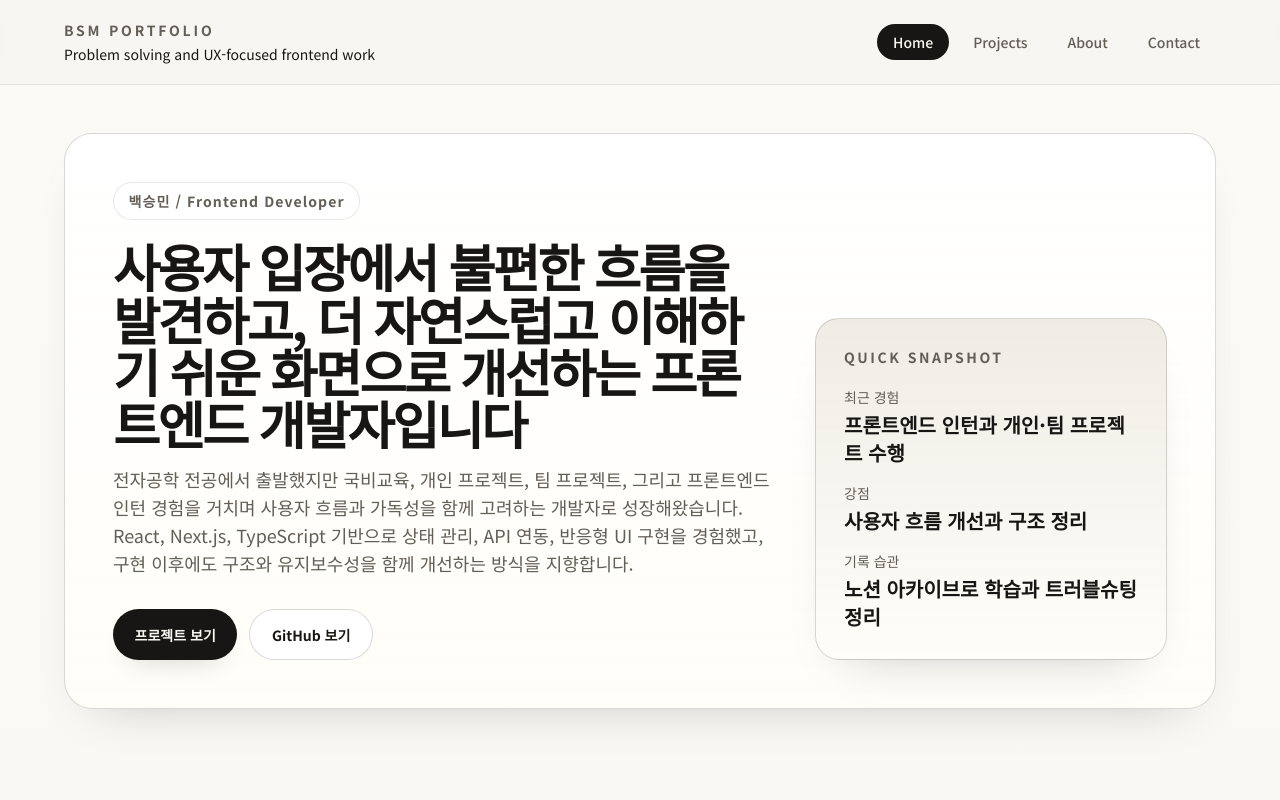
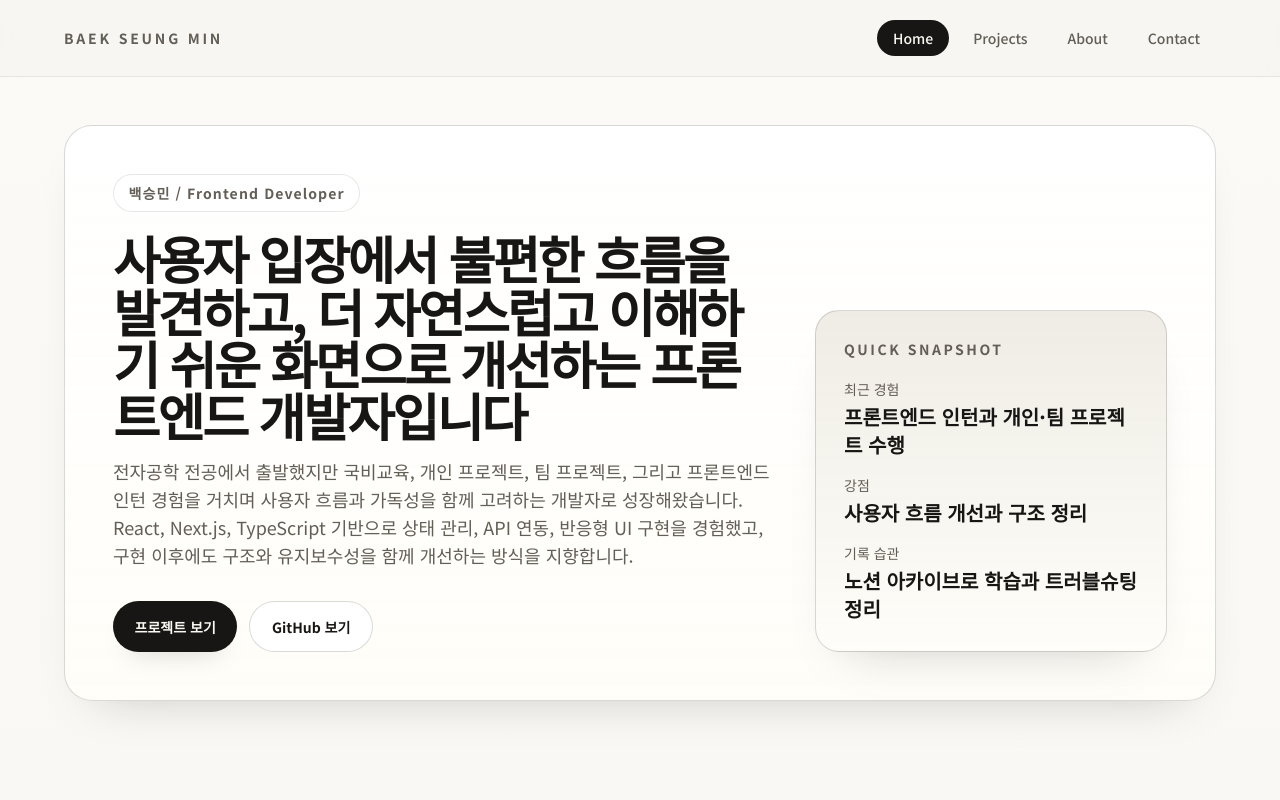
Before and after one commit to SeungMin-Baek98/portfolio, a Next.js app: page / in a window 1280 px wide. Shown: the top 800 px of the page. Built offline with nearby package versions, Linux system fonts and the light colour scheme.

Commit message:
✏️ 사이트 헤더의 이름을 'BSM Portfolio'에서 'Baek Seung Min'으로 변경

```diff
--- a/components/layout/site-header.tsx
+++ b/components/layout/site-header.tsx
@@ -22,11 +22,11 @@ export function SiteHeader() {
 			<div className="page-shell flex items-center justify-between gap-6 py-5">
 				<Link href="/" className="min-w-fit">
 					<span className="text-text-subtle block text-sm font-semibold tracking-[0.2em] uppercase">
-						BSM Portfolio
+						Baek Seung Min
 					</span>
-					<span className="text-text-main mt-1 block text-sm">
+					{/* <span className="text-text-main mt-1 block text-sm">
 						Problem solving and UX-focused frontend work
-					</span>
+					</span> */}
 				</Link>
 
 				<nav aria-label="Primary" className="overflow-x-auto">
```
